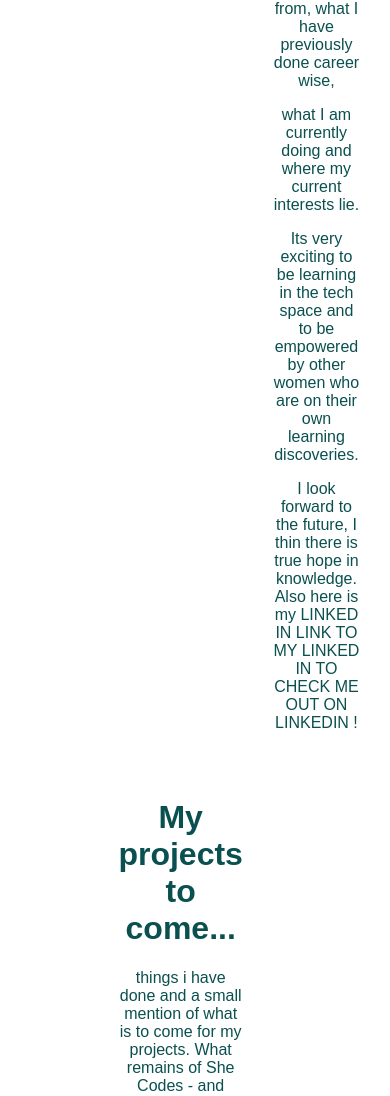
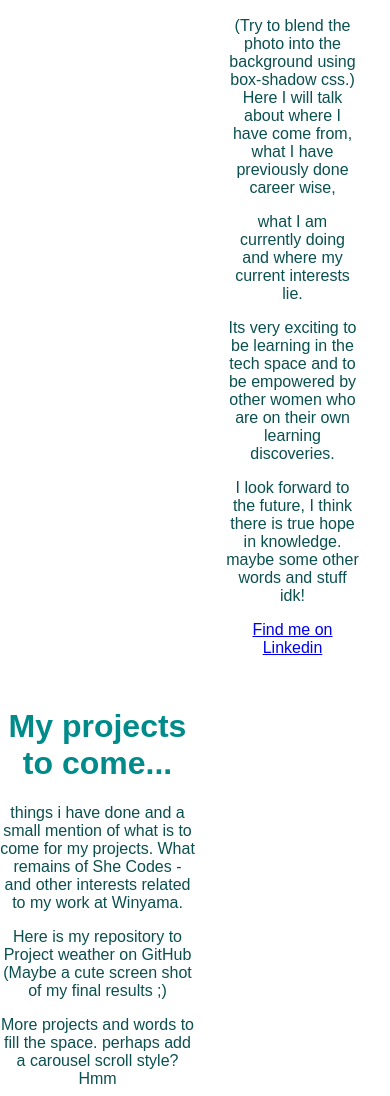
Before and after one commit to KhiaJEO/KhiaJEO.github.io, a plain HTML site: page about.html in a window 390 px wide. Shown: the part 330-1426 px from the top of the page. Drawn offline with Linux system fonts and the light colour scheme; a web font is replaced by a local one.

Commit message:
continue with media queries

```diff
--- a/about.html
+++ b/about.html
@@ -40,13 +40,15 @@
         <div class="profile-content-wrapper">
           <h1>A little bit about me...</h1>
 
-          <p>Here I will talk about where I have come from, what I have previously done career wise,</p>
+          <p>(Try to blend the photo into the background using box-shadow css.) Here I will talk about where I have come from, what I have previously done career wise,</p>
 
           <p>what I am currently doing and where my current interests lie.</p>
 
           <p>Its very exciting to be learning in the tech space and to be empowered by other women who are on their own learning discoveries.</p>
 
-          <p>I look forward to the future, I thin there is true hope in knowledge. Also here is my LINKED IN LINK TO MY LINKED IN TO CHECK ME OUT ON LINKEDIN  !</p>
+          <p>I look forward to the future, I think there is true hope in knowledge.   maybe some other words and stuff idk!</p>
+
+          <a href="https://www.linkedin.com/in/khiajeo/"> Find me on Linkedin</a>
         </div>
         <div class="project-content-wrapper">
           <h1>My projects to come...</h1>
@@ -55,9 +57,11 @@
 
           <p>Here is my repository to Project weather on GitHub (Maybe a cute screen shot of my final results ;) </p>
 
-          <p>More projects</p>
+          <p>More projects and words to fill the space. perhaps add a carousel scroll style? Hmm</p>
 
           <p>Future projects (yay)</p>
+
+          <a href="https://github.com/SheCodesAus/she-codes-python-weather-project-KhiaJEO.git"> To see my Project Weather Python Assignment click here! Hopefully can access it...</a>
         </div>
       </div>
     </div>
--- a/styles.css
+++ b/styles.css
@@ -8,6 +8,8 @@ body {
 .container {
   display: grid;
   text-align: center;
+  max-width: 100em;
+  min-height: 15px;
 }
 
 /* Nav Styles */
@@ -111,6 +113,7 @@ body {
   opacity: 50;
 }
 
+
 /* About Page styles  */
 .two-column-wrapper {
   display: grid;
@@ -118,6 +121,7 @@ body {
 }
 
 .profile-image-wrapper img {
+  padding-left: 1em;
   width: 100%
 
 }
@@ -129,6 +133,11 @@ body {
 .profile-content-wrapper h1 {
   color: darkcyan;
 }
+
+.project-content-wrapper h1 {
+  color: darkcyan;
+}
+
 /* to also add a project section in the About webpage */
 /* This section will have somekind of cool, fancy scroll option and will only show hypothetical projects because I haven't don many yet */
 
@@ -202,42 +211,8 @@ body {
 
 /* Media Queries !  PLEASE CHECK ALL OF THESE. AS OF CURRENT THE NAV BAR DISAPPEARS WHEN THE SCREEN BECOMES SMALLER */
 
-/* for large devices (large desktops, 1440px and up */
-@media (max-width: 1440px) {
-.container {
-  display: flex;
-  justify-content: flex-end;
-}
-}
-
-/* Extra large devices (large desktops, 1200px and up) */
-@media (max-width: 1200px) {
-  .container {
-    display: flex;
-    justify-content: flex-end;
+@media (max-width=600px) {
+   .container {
+     display: block;
+   }
   }
-}
-
-/* Large devices (desktops, 992px and up) */
-@media (max-width: 992px) {
-  .container {
-    display: flex;
-    justify-content: flex-end;
-  }
-}
-
-/* Medium devices (tablets, 768px and up)*/
-@media (max-width: 768px) {
-  .container {
-    display: flex;
-    justify-content: flex-end;
-  }
-}
-
-/* Small devices (landscape phones, 576px and up) */
-@media (max-width: 576px) {
-  .container {
-    display: flex;
-    justify-content: flex-end;
-  }
-}
```
